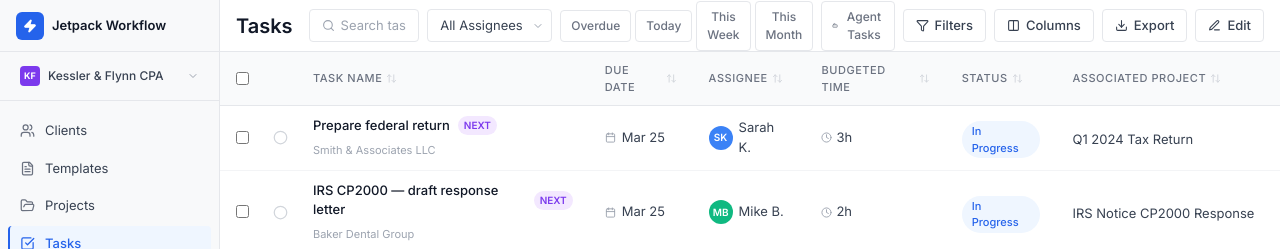
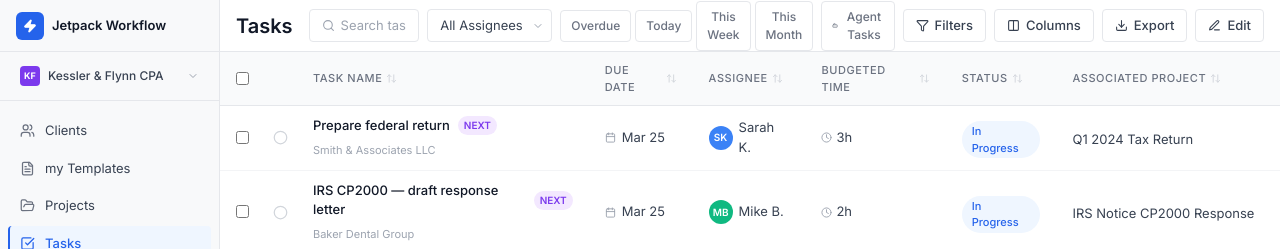
Before and after one commit to vraj-york/york-ie-launchpad, a React (Vite) app: page /tasks in a window 1280 px wide. Shown: the top 249 px of the page. Built offline with nearby package versions, Linux system fonts and the light colour scheme.

Commit message:
chore: cloud agent bc_7b6112f7-bbec-4960-8e88-c23cf416c942 changes

```diff
--- a/src/app/components/Layout.tsx
+++ b/src/app/components/Layout.tsx
@@ -6,7 +6,7 @@
 
 const navItems = [
   { label: 'Clients', icon: Users, path: '/clients' },
-  { label: 'Templates', icon: FileText, path: '/templates' },
+  { label: 'my Templates', icon: FileText, path: '/templates' },
   { label: 'Projects', icon: FolderOpen, path: '/projects' },
   { label: 'Tasks', icon: CheckSquare, path: '/tasks' },
   { label: 'Planning', icon: Calendar, path: '/planning' },
```
